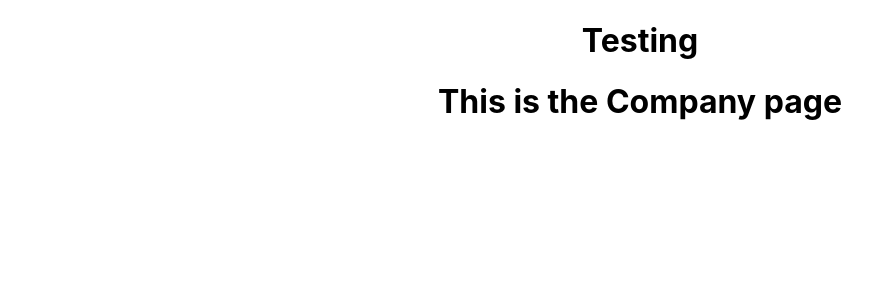
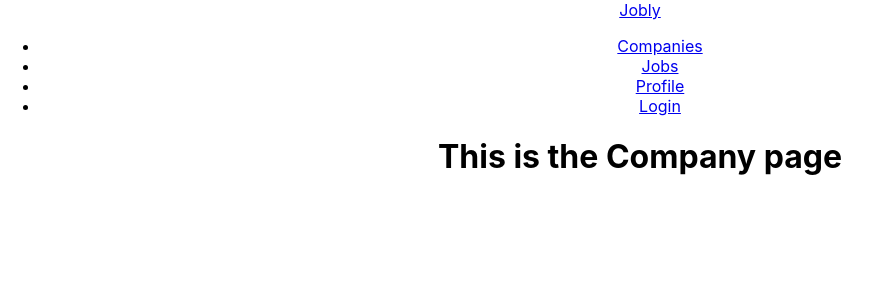
Before and after one commit to DruSerkes/react-jobly, a React (Create React App) app: page /companies/1 in a window 1280 px wide. Shown: the top 300 px of the page, without its empty margins (0-881 px from the left). Built offline with nearby package versions, Linux system fonts and the light colour scheme.

Commit message:
create Navbar component with working NavLinks

```diff
--- a/src/App.js
+++ b/src/App.js
@@ -1,15 +1,14 @@
 import React from 'react';
 import { BrowserRouter } from 'react-router-dom';
 import Routes from './Routes';
-// import Navbar
+import Navbar from './Navbar';
 import './App.css';
 
 function App() {
 	return (
 		<div className="App">
-			<h1>Testing</h1>
 			<BrowserRouter>
-				{/* <Navbar /> */}
+				<Navbar />
 				<Routes />
 			</BrowserRouter>
 			{/* Wrap Browser Router around app in index */}
--- /dev/null
+++ b/src/Navbar.js
@@ -0,0 +1,29 @@
+import React from 'react';
+import { NavLink } from 'react-router-dom';
+
+const Navbar = () => {
+	return (
+		<div className="Navbar">
+			<NavLink className="Navbar-Brand" to="/">
+				Jobly
+			</NavLink>
+			<ul className="Navbar-Nav">
+				<li>
+					<NavLink to="/companies">Companies</NavLink>
+				</li>
+				<li>
+					<NavLink to="/jobs">Jobs</NavLink>
+				</li>
+				<li>
+					<NavLink to="/profile">Profile</NavLink>
+				</li>
+				<li>
+					{/* Refactor logic eventually to check for user login and render NavLink to="/logout" here instead */}
+					<NavLink to="/login">Login</NavLink>
+				</li>
+			</ul>
+		</div>
+	);
+};
+
+export default Navbar;
--- a/src/Routes.js
+++ b/src/Routes.js
@@ -14,7 +14,7 @@ const Routes = () => {
 			</Route>
 			<Route exact path="/companies">
 				{/* <Companies /> */}
-				<h1>This is the Company page</h1>
+				<h1>This is the Companies page</h1>
 			</Route>
 			<Route exact path="/login">
 				{/* <Login /> */}
```
